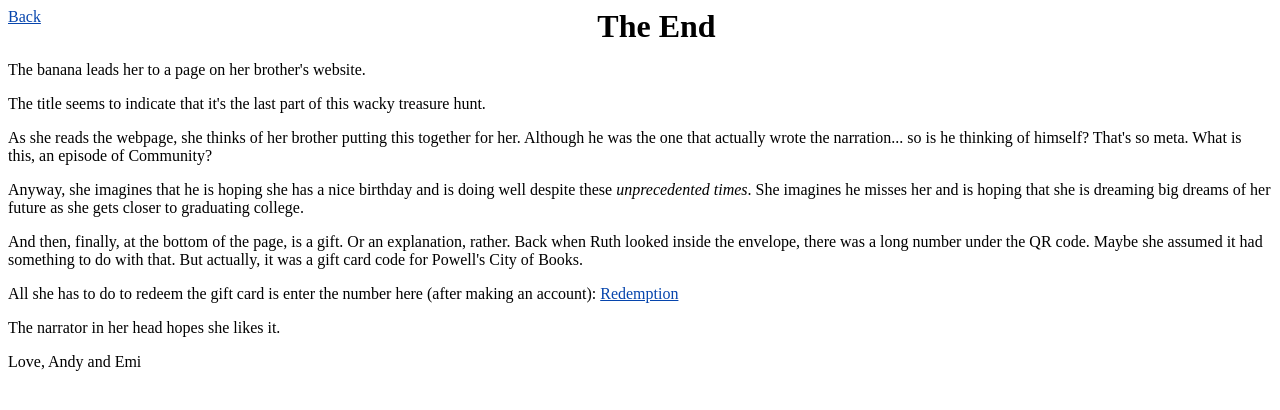
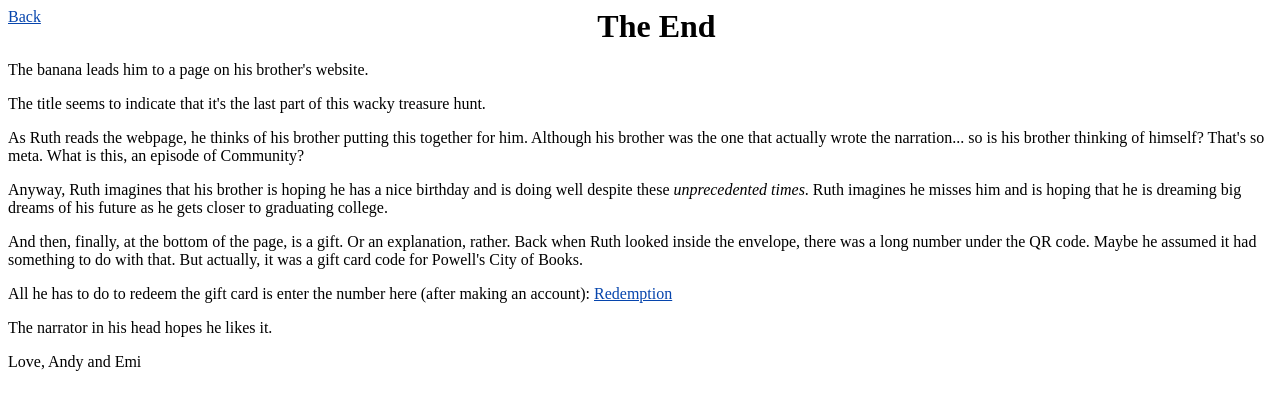
Before and after one commit to Angineer/Angineer.github.io, a Jekyll site: the page built from ruth.html, in a window 1280 px wide. Shown: the top 410 px of the page. Built offline with Jekyll 4.4.1, drawn with Linux system fonts in a browser that asks for light colours.

Commit message:
Update pronouns

```diff
--- a/ruth.html
+++ b/ruth.html
@@ -3,18 +3,18 @@ title: The End
 layout: default
 ---
 
-<p>The banana leads her to a page on her brother's website.</p>
+<p>The banana leads him to a page on his brother's website.</p>
 
 <p>The title seems to indicate that it's the last part of this wacky treasure hunt.</p>
 
-<p>As she reads the webpage, she thinks of her brother putting this together for her. Although he was the one that actually wrote the narration... so is he thinking of himself? That's so meta. What is this, an episode of Community?</p>
+<p>As Ruth reads the webpage, he thinks of his brother putting this together for him. Although his brother was the one that actually wrote the narration... so is his brother thinking of himself? That's so meta. What is this, an episode of Community?</p>
 
-<p>Anyway, she imagines that he is hoping she has a nice birthday and is doing well despite these <i>unprecedented times</i>. She imagines he misses her and is hoping that she is dreaming big dreams of her future as she gets closer to graduating college.</p>
+<p>Anyway, Ruth imagines that his brother is hoping he has a nice birthday and is doing well despite these <i>unprecedented times</i>. Ruth imagines he misses him and is hoping that he is dreaming big dreams of his future as he gets closer to graduating college.</p>
 
-<p>And then, finally, at the bottom of the page, is a gift. Or an explanation, rather. Back when Ruth looked inside the envelope, there was a long number under the QR code. Maybe she assumed it had something to do with that. But actually, it was a gift card code for Powell's City of Books.</p>
+<p>And then, finally, at the bottom of the page, is a gift. Or an explanation, rather. Back when Ruth looked inside the envelope, there was a long number under the QR code. Maybe he assumed it had something to do with that. But actually, it was a gift card code for Powell's City of Books.</p>
 
-<p>All she has to do to redeem the gift card is enter the number here (after making an account): <a href="https://www.powells.com/GiftsGiftCards/ActivateRedeemCards.aspx">Redemption</a></p>
+<p>All he has to do to redeem the gift card is enter the number here (after making an account): <a href="https://www.powells.com/GiftsGiftCards/ActivateRedeemCards.aspx">Redemption</a></p>
 
-<p>The narrator in her head hopes she likes it.</p>
+<p>The narrator in his head hopes he likes it.</p>
 
 <p>Love, Andy and Emi</p>
```
